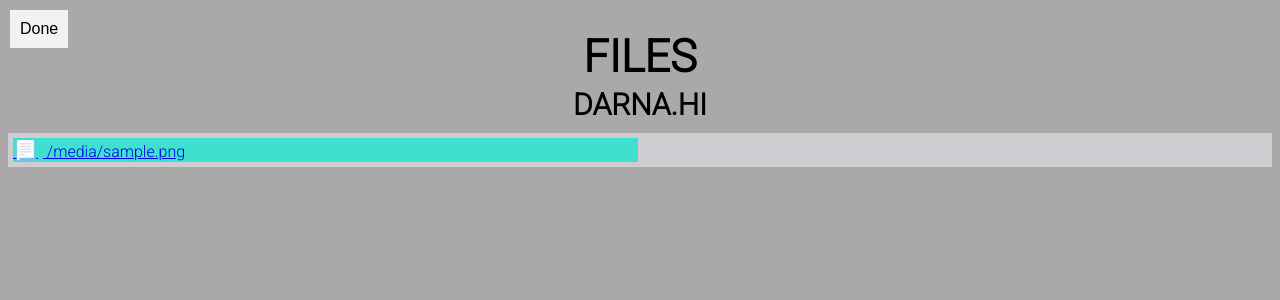
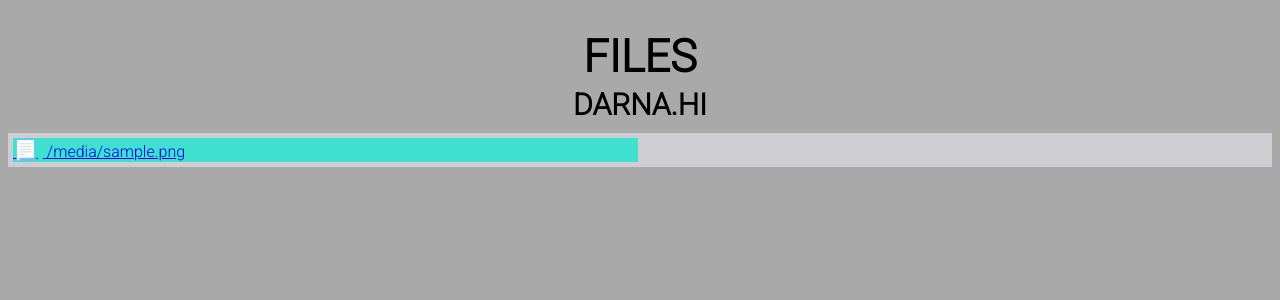
Before and after one commit to seapoe1809/Health_server, a Flask app: template templates/folder_index.html in a window 1280 px wide. Shown: the top 300 px of the page. Run offline with Flask 3, Linux system fonts and the light colour scheme; the template is opened without the code that fills it: most values are stand-ins (such as "Sample title", 1, 10 or a date in 2020); parts of the project's set-up code (start-up, migrations or seed data) failed here and were passed over.

Commit message:
Update folder_index.html

```diff
--- a/templates/folder_index.html
+++ b/templates/folder_index.html
@@ -86,7 +86,6 @@ h2 {
     </style>
 </head>
 <body>
-<button class="done-button" onclick="window.close()">Done</button>
     <div class="text">
         <h1 style="font-family: 'Roboto', sans-serif; font-size: 45px; font-weight: bold; font-style: bold; color: black; text-align: center;">FILES</h1>
         <h2 style="font-family: 'Roboto', sans-serif; font-size: 30px; font-weight: regular; color: black; text-align: center;">DARNA.HI
```
